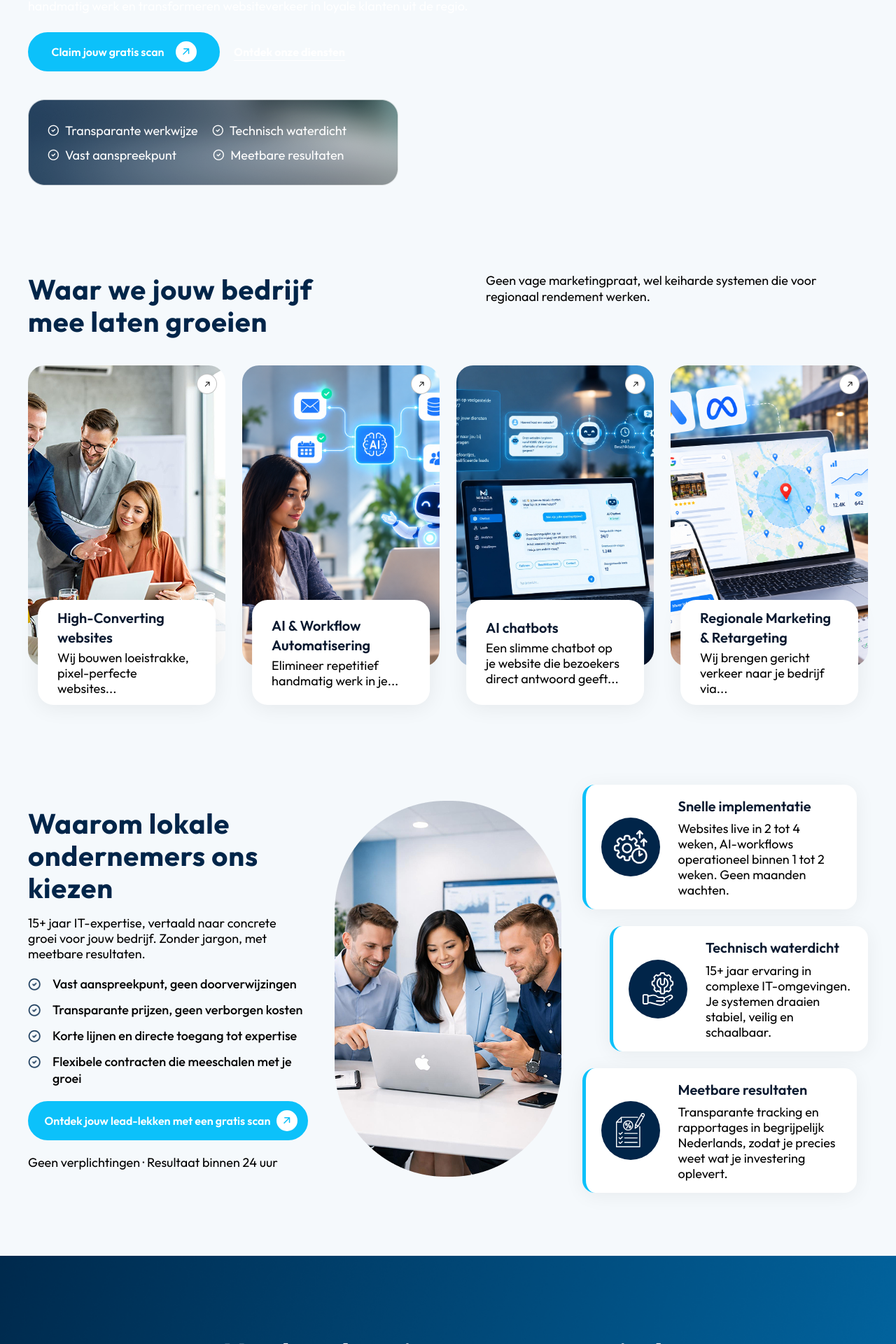
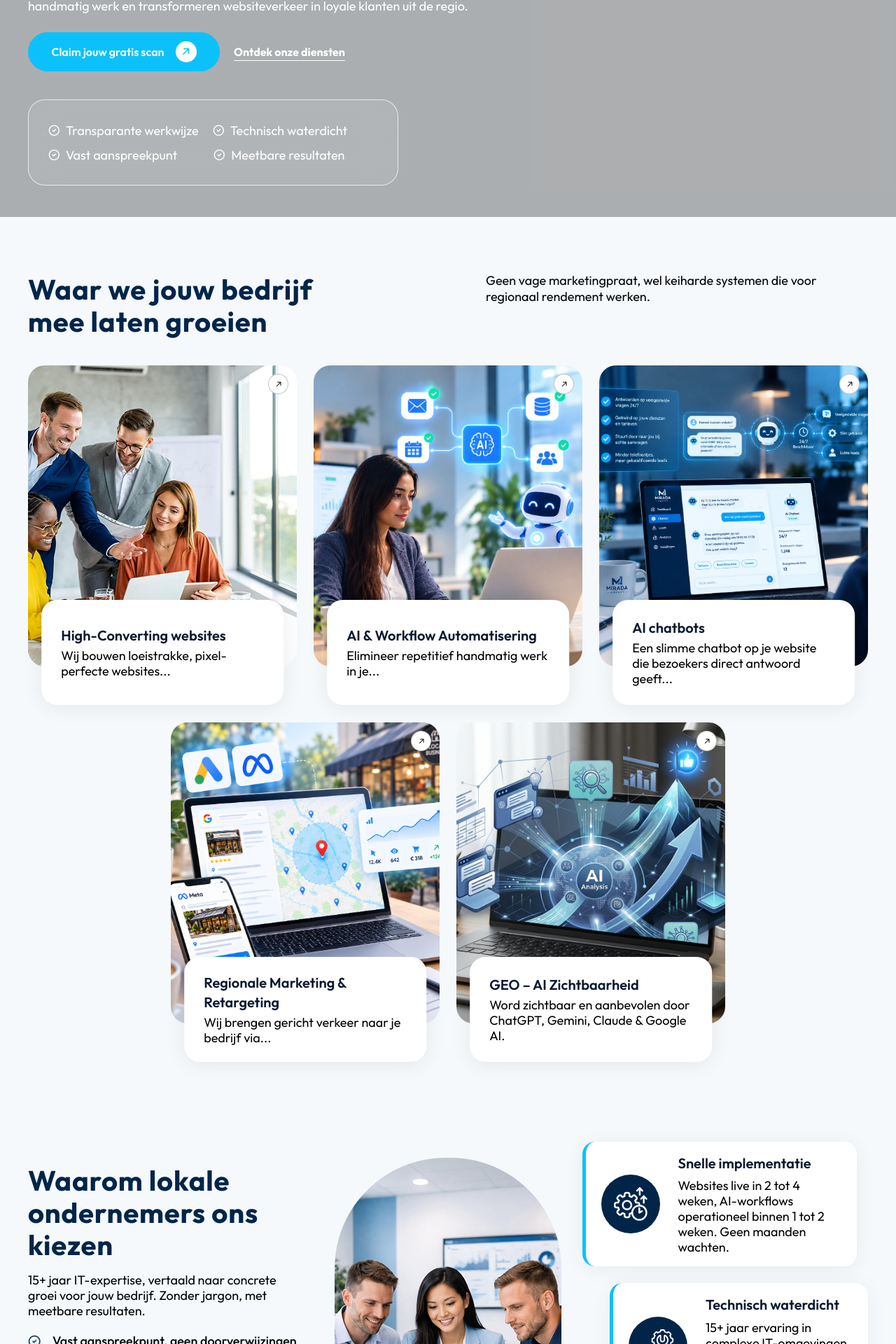
Before and after one commit to taibacreations/3616-miradaagency, a Next.js app: page / in a window 1280 px wide. Shown: the part 490-2410 px from the top of the page at 70% size. Built offline with nearby package versions, Linux system fonts and the light colour scheme.

Commit message:
updated the website

```diff
--- a/src/components/banner.tsx
+++ b/src/components/banner.tsx
@@ -31,9 +31,9 @@ const Banner = () => {
 
 
   return (
-    <section id="home" className='relative w-full min-h-screen bg-cover md:bg-center bg-no-repeat bg-[url("/banner.png")] bg-position-[70%] pb-[5vh]'>
+    <section id="home" className='relative w-full min-h-screen bg-cover md:bg-center bg-no-repeat bg-[url("/banner2.png")] bg-position-[70%] pb-[5vh]'>
   {/* Dark overlay — mobile only, so text stays readable over the image */}
-  <div className="absolute inset-0 bg-black/30 xl:hidden pointer-events-none" />
+  <div className="absolute inset-0 bg-black/30 pointer-events-none" />
       <div className="max-w-[1560px] mx-auto xl:px-10 md:px-6 px-4 pt-[22vh] sm:pt-[25vh] xl:pt-[28vh]">
         <div className="max-w-full sm:max-w-[520px] xl:max-w-[653px]">
           <div
@@ -120,12 +120,23 @@ const Banner = () => {
           </div>
 
           <div
-            className={`bg-[url(/banner-blur.png)] bg-content xl:bg-cover bg-[length:100%_70%] xl:bg-[length:100%_100%] bg-center bg-no-repeat w-full sm:w-[440px] xl:w-[529px] h-auto xl:h-[123px] flex flex-col justify-center py-4 xl:py-0 pl-4 xl:pl-7 mt-[4vh] xl:mt-[5vh] transition-all duration-700 ease-out pb-[5vh] ${
-              mounted ? "opacity-100 translate-y-0" : "opacity-0 translate-y-6"
-            }`}
+            className={`w-full sm:w-[440px] xl:w-[529px] h-auto xl:h-[123px]
+    flex flex-col justify-center
+    py-4 xl:py-0 pl-4 xl:pl-7
+    mt-[4vh] xl:mt-[5vh]
+    rounded-[24px]
+    border border-white/70
+    bg-white/[0.08]
+    backdrop-blur-[21.6px]
+    transition-all duration-700 ease-out
+    ${
+      mounted
+        ? "opacity-100 translate-y-0"
+        : "opacity-0 translate-y-6"
+    }`}
             style={{ transitionDelay: mounted ? "560ms" : "0ms" }}
           >
-            <div className="flex flex-wrap flex-col md:flex-row items-start md:items-center gap-x-5 gap-y-2 pt-6 xl:pt-0">
+            <div className="flex flex-wrap flex-col md:flex-row items-start md:items-center gap-x-5 gap-y-2">
               {checklist[0].map((item) => (
                 <div key={item} className="group flex items-center gap-2">
                   <img
--- a/src/components/faq.tsx
+++ b/src/components/faq.tsx
@@ -34,7 +34,21 @@ const faqs = [
     answer:
       "Onze focus ligt op lokale en regionale ondernemers in Nederland. Maar we helpen ook bedrijven die nationaal actief zijn. Zolang je ambitieus bent en meetbaar wil groeien, kunnen we samenwerken.",
   },
-
+  {
+    question: "Werken jullie voor specifieke branches?",
+    answer:
+      "Mirada Agency helpt lokale ondernemers, high-ticket dienstverleners en regionale bedrijven die willen opschalen. Of je nu een exclusieve praktijk runt, een high-end servicebedrijf of een lokaal autobedrijf, onze systemen en AI-workflows zijn flexibel en worden volledig op maat ingericht voor jouw specifieke bedrijfsproces.",
+  },
+  {
+    question: "Wat houdt de gratis scan precies in?",
+    answer:
+      "We controleren de website van jouw bedrijf op de drie belangrijkste conversie-pijlers: de aanwezigheid en correcte installatie van tracking-pixels (zoals de Meta Pixel), de mobiele gebruiksvriendelijkheid in de praktijk, en technische lead-lekken (zoals SSL-beveiliging en laadsnelheid). Je ontvangt een concreet actieplan om dit direct te dichten.",
+  },
+  {
+    question: "Wat is een AI-pilotproject?",
+    answer:
+      "Omdat we geloven in het bewijzen van waarde aan ondernemers in de regio, starten we met een aantal geselecteerde bedrijven een kortstondig pilotproject. Hierin automatiseren we één specifiek knelpunt in je organisatie (bijvoorbeeld de automatische opvolging van lokale leads) tegen een gereduceerd tarief, zodat je direct de ROI ervaart.",
+  },
 ];
 
 const Faq = () => {
--- a/src/components/footer.tsx
+++ b/src/components/footer.tsx
@@ -15,6 +15,7 @@ const services = [
   "AI chatbots",
   "Website ontwikkeling",
   "Online advertenties (Google & Meta)",
+  "GEO"
 ];
 
 const ArrowIcon = () => (
@@ -220,7 +221,7 @@ const Footer = () => {
                           <ArrowIcon />
                           <Link
                             href="/#diensten"
-                            onClick={(e) => handleFooterClick(e, "service")}
+                            onClick={(e) => handleFooterClick(e, "diensten")}
                             className={linkText}
                           >
                             {label}
@@ -290,13 +291,7 @@ const Footer = () => {
                 >
                   Privacybeleid
                 </Link>
-                <span className="h-4 w-px bg-white/50" aria-hidden="true" />
-                <Link
-                  href="/geo"
-                  className="underline underline-offset-2 hover:text-[#04213D] transition-colors duration-300"
-                >
-                  GEO
-                </Link>
+
               </div>
             </div>
           </div>
--- a/src/components/services.tsx
+++ b/src/components/services.tsx
@@ -45,6 +45,12 @@ const services = [
       "Minder telefoontjes, meer gekwalificeerde leads",
     ],
   },
+
+];
+
+
+const services2 = [
+
   {
     image: "/services3-2.0.png",
     title: "Regionale Marketing & Retargeting",
@@ -56,6 +62,22 @@ const services = [
       "Meta Pixel correct geïnstalleerd",
       "Retargeting van website-bezoekers",
       "Maandelijkse rapportage in helder Nederlands",
+    ],
+  },
+
+  {
+    image: "/service4.jfif",
+
+    title: "GEO – AI Zichtbaarheid",
+    description:
+      "Word zichtbaar en aanbevolen door ChatGPT, Gemini, Claude & Google AI.",
+    fullDescription:
+      "Wij analyseren hoe zichtbaar jouw bedrijf is in AI-zoekresultaten en optimaliseren je content en structuur zodat AI-modellen jouw bedrijf beter begrijpen, citeren en aanbevelen.",
+    bullets: [
+      "AI-zichtbaarheid in kaart gebracht",
+      "Content & structuur optimalisatie",
+      "Beter zichtbaar in AI-resultaten",
+      "Maandelijkse AI-rapportage",
     ],
   },
 ];
@@ -153,6 +175,8 @@ const ServiceCard = ({
   );
 };
 
+const allServices = [...services, ...services2];
+
 const Services = () => {
   const headerRef = useRef<HTMLDivElement>(null);
   const [headerVisible, setHeaderVisible] = useState(false);
@@ -174,7 +198,10 @@ const Services = () => {
   }, []);
 
   return (
-    <section id="diensten" className="max-w-[1560px] mx-auto xl:px-10 md:px-6 px-4 2xl:pt-[12.5vh] 2xl:pb-[12.5vh] xl:pt-[10vh] xl:pb-[15.5vh] lg:pb-[10px] lg:pt-[80px] md:py-[80px] py-[50px]">
+    <section
+      id="diensten"
+      className="max-w-[1560px] mx-auto xl:px-10 md:px-6 px-4 2xl:pt-[12.5vh] 2xl:pb-[12.5vh] xl:pt-[10vh] xl:pb-[15.5vh] lg:pb-[10px] lg:pt-[80px] md:py-[80px] py-[50px]"
+    >
       <div>
         <div>
           <div
@@ -185,18 +212,24 @@ const Services = () => {
                 : "opacity-0 translate-y-6"
             }`}
           >
-            <h2 className=" font-bold text-[26px] sm:text-[32px] xl:text-[40px] text-[#012549] tracking-[0.02em] 2xl:max-w-[511px] max-w-[480px] leading-[34px] sm:leading-[40px] xl:leading-[46px]">
+            <h2 className="font-bold text-[26px] sm:text-[32px] xl:text-[40px] text-[#012549] tracking-[0.02em] 2xl:max-w-[511px] max-w-[480px] leading-[34px] sm:leading-[40px] xl:leading-[46px]">
               Waar we jouw bedrijf mee laten groeien
             </h2>
-            <h4 className=" font-normal text-[16px] xl:text-[18px] max-w-[546px] leading-[22.8px]">
+            <h4 className="font-normal text-[16px] xl:text-[18px] max-w-[546px] leading-[22.8px]">
               Geen vage marketingpraat, wel keiharde systemen die voor regionaal
               rendement werken.
             </h4>
           </div>
 
-          <div className="grid grid-cols-1 md:grid-cols-2 xl:grid-cols-4 gap-y-12 gap-x-6 md:mt-[5vh] mt-[2vh]">
-            {services.map((service, i) => (
-              <ServiceCard service={service} index={i} key={service.title} />
+          {/* Eén container: wrap + center = geen lege ruimte naast een los kaartje */}
+          <div className="flex flex-wrap justify-center gap-y-12 lg:gap-y-7  xl:gap-y-20 2xl:gap-y-17 gap-x-6  md:mt-[5vh] mt-[4vh]">
+            {allServices.map((service, i) => (
+              <div
+                key={service.title}
+                className="w-full md:w-[calc((100%-1.5rem)/2)] xl:w-[calc((100%-3rem)/3)] flex justify-center"
+              >
+                <ServiceCard service={service} index={i % 3} />
+              </div>
             ))}
           </div>
         </div>
```
Also changed, not shown: src/components/founder.tsx (+13 -58 lines), src/components/header.tsx (+58 -19 lines), public/banner2.png (added), public/service4.jfif (added), src/app/geo12/page.tsx (renamed from src/app/geo/page.tsx).
